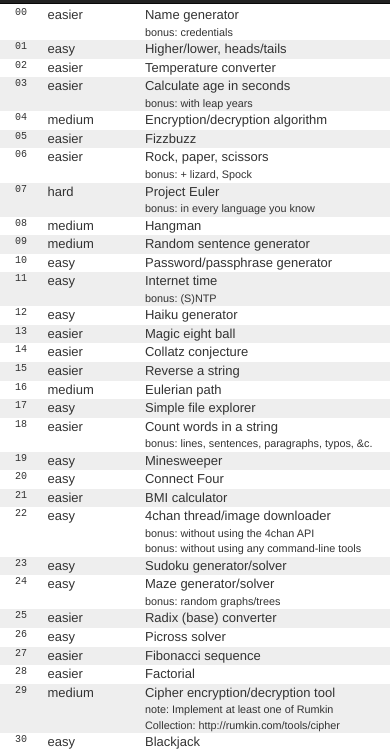
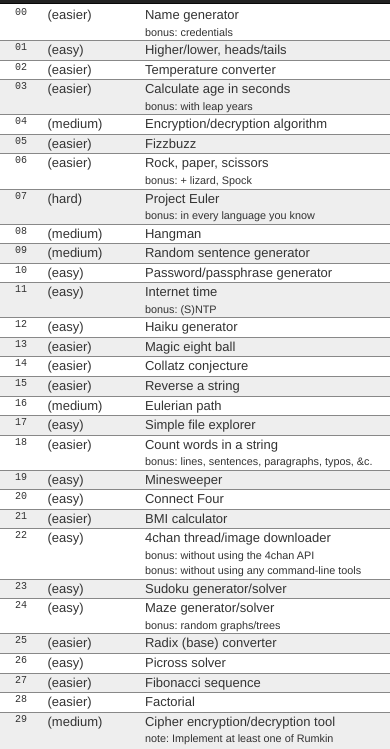
Before and after one commit to better-dpt-roll/better-dpt-roll.github.io, a plain HTML site: page index.html in a window 390 px wide. Shown: the part 53-802 px from the top of the page. Drawn offline with nearby package versions, Linux system fonts and the light colour scheme.

Commit message:
a little responsive styling fixup for mobile

```diff
--- a/css/main.css
+++ b/css/main.css
@@ -83,8 +83,16 @@ div#info-modal div.modal-body p.byline span#dpt-version {
   }
 }
 
-@media (max-width: 375px) {
-  div.row div.challenge {
-    width: auto;
+@media (max-width: 480px) {
+  div.row div.difficulty::before {
+    content: "(";
+  }
+
+  div.row div.difficulty::after {
+    content: ")";
+  }
+
+  div.row {
+    border-bottom: #888 solid 1px;
   }
 }
```
